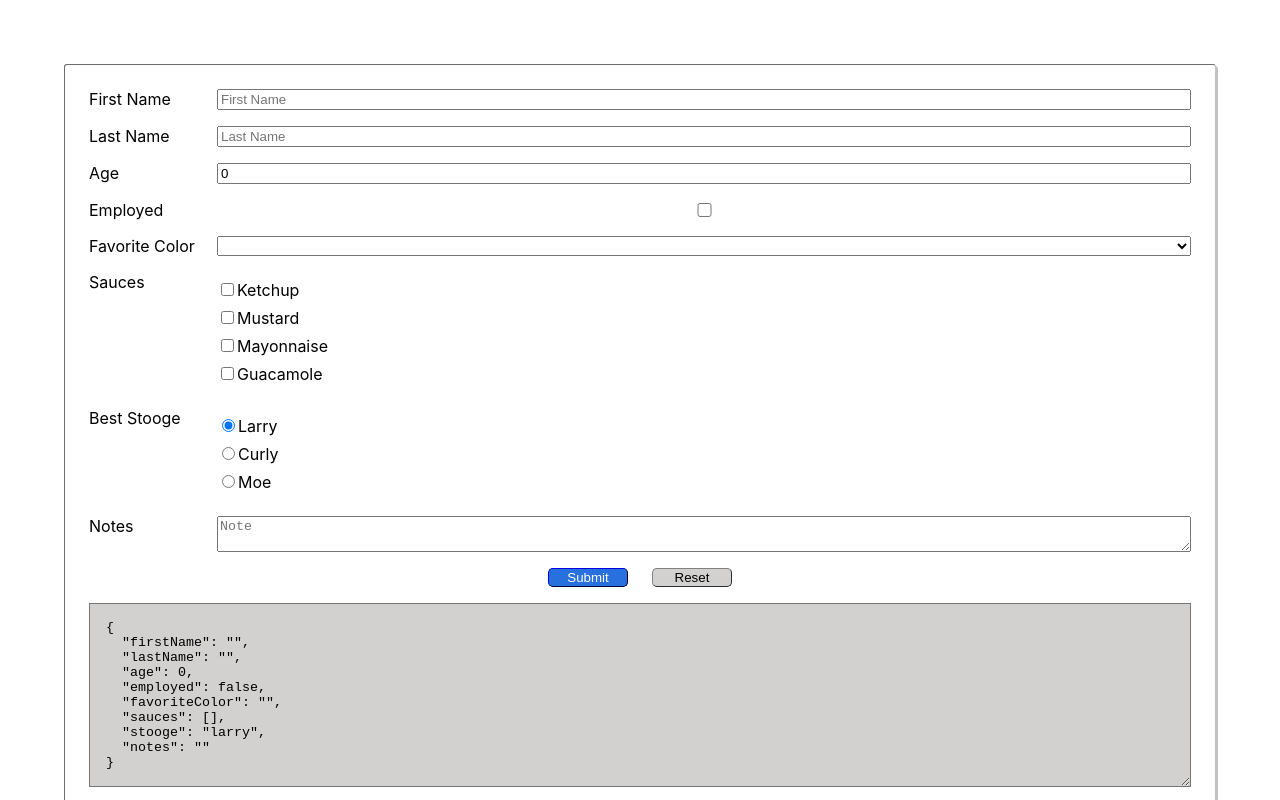
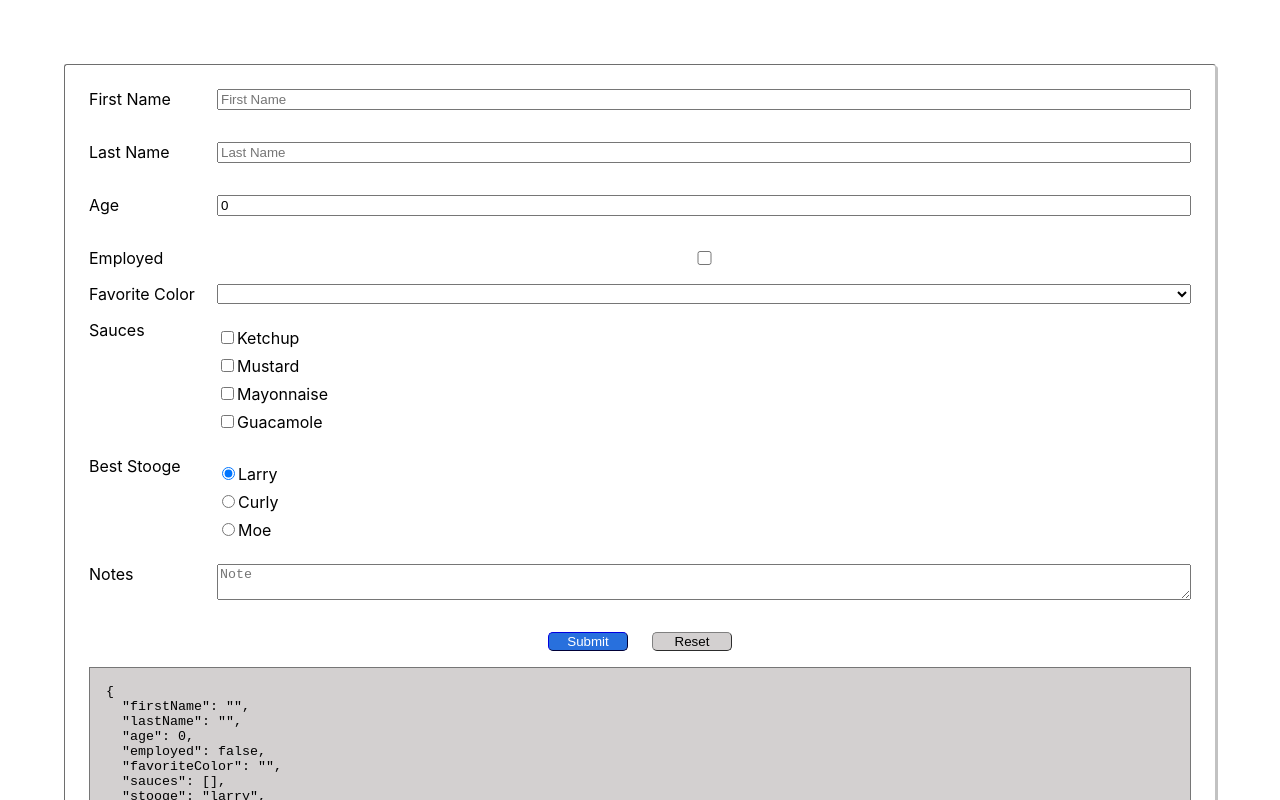
Before and after one commit to caoh29/react-forms-app, a React (Create React App) app in the folder forms-app/: page / in a window 1280 px wide. Shown: the top 800 px of the page. Built offline with nearby package versions, Linux system fonts and the light colour scheme.

Commit message:
adding styling for errors

```diff
--- a/forms-app/src/components/UserForm/UserForm.module.css
+++ b/forms-app/src/components/UserForm/UserForm.module.css
@@ -5,16 +5,145 @@
     padding: 1.5rem;
     display: grid;
     grid-template-columns: 8rem auto;
-    grid-template-rows: repeat(9, auto);
+    grid-template-rows: repeat(13, auto);
     gap: 1rem 0;
 }
 
-.my_05 {
-    margin: 0.5rem 0;
+.firstName_label {
+    grid-column: 1;
+    grid-row: 1;
+}
+
+.firstName_input {
+    grid-column: 2;
+    grid-row: 1;
+}
+
+.firstName_input_error {
+    grid-column: 2;
+    grid-row: 1;
+    border-color: red;
+}
+
+.firstName_error {
+    grid-column: 1 / span 2;
+    grid-row: 2;
+    color: red;
+    text-align: center;
+}
+
+.lastName_label {
+    grid-column: 1;
+    grid-row: 3;
+}
+
+.lastName_input {
+    grid-column: 2;
+    grid-row: 3;
+}
+
+.lastName_input_error {
+    grid-column: 2;
+    grid-row: 3;
+    border-color: red;
+}
+
+.lastName_error {
+    grid-column: 1 / span 2;
+    grid-row: 4;
+    color: red;
+    text-align: center;
+}
+
+.age_label {
+    grid-column: 1;
+    grid-row: 5;
+}
+
+.age_input {
+    grid-column: 2;
+    grid-row: 5;
+}
+
+.age_input_error {
+    grid-column: 2;
+    grid-row: 5;
+    border-color: red;
+}
+
+.age_error {
+    grid-column: 1 / span 2;
+    grid-row: 6;
+    color: red;
+    text-align: center;
+}
+
+.employed_label {
+    grid-column: 1;
+    grid-row: 7;
+}
+
+.employed_input {
+    grid-column: 2;
+    grid-row: 7;
+}
+
+.favoriteColor_label {
+    grid-column: 1;
+    grid-row: 8;
+}
+
+.favoriteColor_select {
+    grid-column: 2;
+    grid-row: 8;
+}
+
+.sauces_label {
+    grid-column: 1;
+    grid-row: 9;
+}
+
+.sauces_container {
+    grid-column: 2;
+    grid-row: 9;
+}
+
+.stooge_label {
+    grid-column: 1;
+    grid-row: 10;
+}
+
+.stooge_container {
+    grid-column: 2;
+    grid-row: 10;
+}
+
+.notes_label {
+    grid-column: 1;
+    grid-row: 11;
+}
+
+.notes_textArea {
+    grid-column: 2;
+    grid-row: 11;
+}
+
+.notes_textArea_error {
+    grid-column: 2;
+    grid-row: 11;
+    border-color: red;
+}
+
+.notes_error {
+    grid-column: 1 / span 2;
+    grid-row: 12;
+    color: red;
+    text-align: center;
 }
 
 .buttons_container {
     grid-column: 1 / span 2;
+    grid-row: 13;
     display: flex;
     justify-content: center;
     align-items: center;
@@ -61,7 +190,12 @@
 
 .displayJSON_textArea {
     grid-column: 1 / span 2;
+    grid-row: 14;
     width: auto;
     background-color: rgb(211, 208, 208);
     padding: 1rem;
 }
+
+.my_05 {
+    margin: 0.5rem 0;
+}
--- a/forms-app/src/components/UserForm/UserForm.tsx
+++ b/forms-app/src/components/UserForm/UserForm.tsx
@@ -86,8 +86,9 @@ export default function UserForm() {
         <form className={styles.form} onSubmit={formik.handleSubmit}>
 
             {/* First Name */}
-            <label htmlFor="firstName">First Name</label>
+            <label className={styles.firstName_label} htmlFor="firstName">First Name</label>
             <input
+                className={formik.touched.firstName && formik.errors.firstName ? styles.firstName_input_error : styles.firstName_input}
                 id="firstName"
                 name="firstName"
                 type="text"
@@ -96,12 +97,13 @@ export default function UserForm() {
                 value={formik.values.firstName}
                 onBlur={formik.handleBlur}
             />
-            {formik.touched.firstName && formik.errors.firstName && <div>{formik.errors.firstName}</div>}
+            {formik.touched.firstName && formik.errors.firstName && <div className={styles.firstName_error}>{formik.errors.firstName}</div>}
 
 
             {/* Last Name */}
-            <label htmlFor="lastName">Last Name</label>
+            <label className={styles.lastName_label} htmlFor="lastName">Last Name</label>
             <input
+                className={formik.touched.lastName && formik.errors.lastName ? styles.lastName_input_error : styles.lastName_input}
                 id="lastName"
                 name="lastName"
                 type="text"
@@ -110,11 +112,12 @@ export default function UserForm() {
                 value={formik.values.lastName}
                 onBlur={formik.handleBlur}
             />
-            {formik.touched.lastName && formik.errors.lastName && <div>{formik.errors.lastName}</div>}
+            {formik.touched.lastName && formik.errors.lastName && <div className={styles.lastName_error}>{formik.errors.lastName}</div>}
 
             {/* Age */}
-            <label htmlFor="age">Age</label>
+            <label className={styles.age_label} htmlFor="age">Age</label>
             <input
+                className={formik.touched.age && formik.errors.age ? styles.age_input_error : styles.age_input}
                 id="age"
                 name="age"
                 type="number"
@@ -124,11 +127,12 @@ export default function UserForm() {
                 onChange={formik.handleChange}
                 value={formik.values.age}
             />
-            {formik.touched.age && formik.errors.age && <div>{formik.errors.age}</div>}
+            {formik.touched.age && formik.errors.age && <div className={styles.age_error}>{formik.errors.age}</div>}
 
             {/* Employed */}
-            <label htmlFor="employed">Employed</label>
+            <label className={styles.employed_label} htmlFor="employed">Employed</label>
             <input
+                className={styles.employed_input}
                 id="employed"
                 name="employed"
                 type="checkbox"
@@ -137,8 +141,9 @@ export default function UserForm() {
             />
 
             {/* Favorite Color */}
-            <label htmlFor="favoriteColor">Favorite Color</label>
+            <label className={styles.favoriteColor_label} htmlFor="favoriteColor">Favorite Color</label>
             <select
+                className={styles.favoriteColor_select}
                 id="favoriteColor"
                 name="favoriteColor"
                 value={formik.values.favoriteColor}
@@ -149,8 +154,8 @@ export default function UserForm() {
             </select>
 
             {/* Sauces */}
-            <label htmlFor="sauces">Sauces</label>
-            <div>
+            <label className={styles.sauces_label} htmlFor="sauces">Sauces</label>
+            <div className={styles.sauces_container}>
                 {SAUCES.map((sauce) => (
                     <div className={styles.my_05} key={sauce.value}>
                         <label>
@@ -168,8 +173,8 @@ export default function UserForm() {
             </div>
 
             {/* Stooge */}
-            <label htmlFor="stooge">Best Stooge</label>
-            <div>
+            <label className={styles.stooge_label} htmlFor="stooge">Best Stooge</label>
+            <div className={styles.stooge_container}>
                 {STOOGE.map((stooge) => (
                     <div className={styles.my_05} key={stooge.value}>
                         <label>
@@ -187,8 +192,9 @@ export default function UserForm() {
             </div>
 
             {/* Notes */}
-            <label htmlFor="notes">Notes</label>
+            <label className={styles.notes_label} htmlFor="notes">Notes</label>
             <textarea
+                className={formik.touched.notes && formik.errors.notes ? styles.notes_textArea_error : styles.notes_textArea}
                 id="notes"
                 name="notes"
                 placeholder="Note"
@@ -196,14 +202,14 @@ export default function UserForm() {
                 onChange={formik.handleChange}
                 onBlur={formik.handleBlur}
             />
-            {formik.touched.notes && formik.errors.notes && <div>{formik.errors.notes}</div>}
+            {formik.touched.notes && formik.errors.notes && <div className={styles.notes_error}>{formik.errors.notes}</div>}
 
             <div className={styles.buttons_container}>
                 { formik.values === formik.initialValues ? (<button className={styles.submit_inactive} disabled>Submit</button>) : (<button className={styles.submit_active} type="submit">Submit</button>) }
                 { formik.values === formik.initialValues ? (<button className={styles.reset_inactive} type="button" disabled>Reset</button>) : (<button className={styles.reset_active} type="button" onClick={formik.handleReset}>Reset</button>) }
             </div>
 
-            <textarea className={styles.displayJSON_textArea} rows={10} cols={50} readOnly value={
+            <textarea className={styles.displayJSON_textArea} rows={15} cols={1} readOnly value={
                 formik.values === formik.initialValues ?
                 JSON.stringify(defaultTextAreaValue, null, 2) :
                 JSON.stringify(formik.values, null, 2)
```
